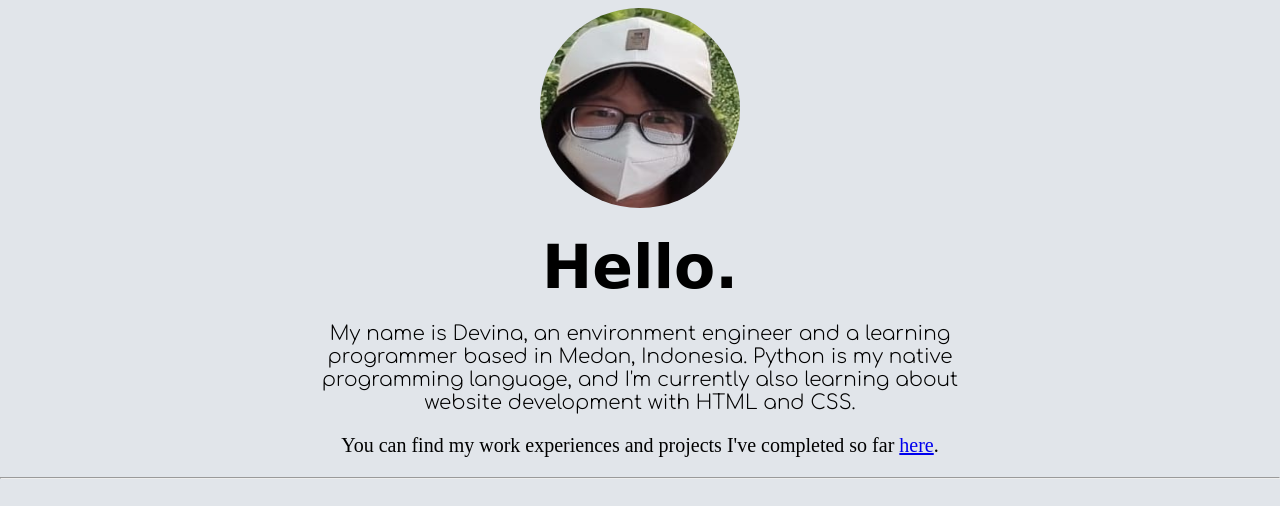
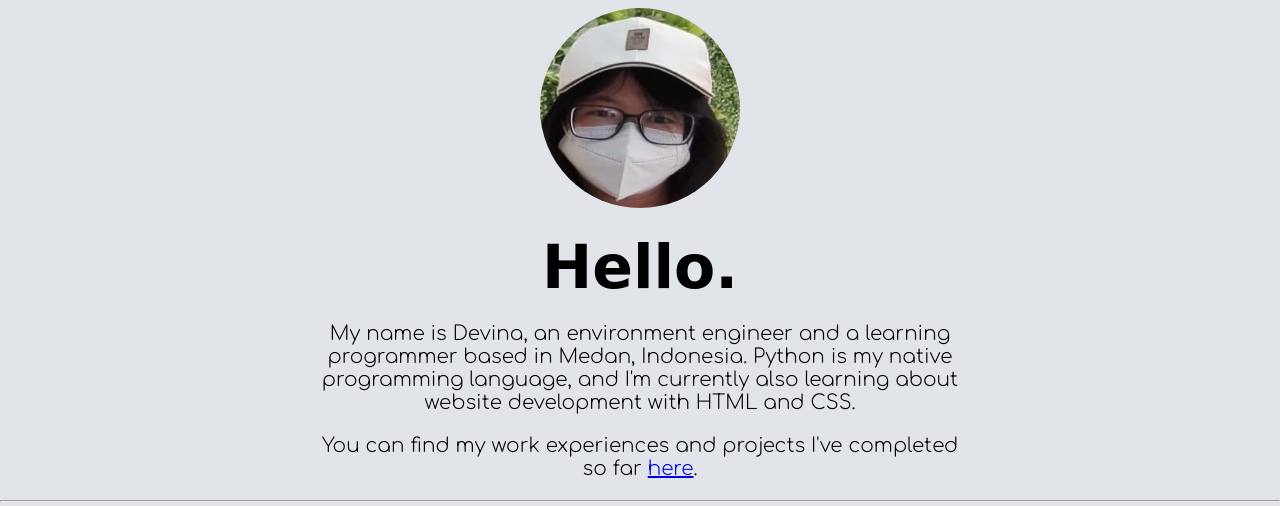
Before and after one commit to devina-lim5/online-cv, a plain HTML site: page index.html in a window 1280 px wide. Shown: the part 294-800 px from the top of the page. Drawn offline with Linux system fonts and the light colour scheme; a web font is replaced by a local one.

Commit message:
Update index.html

```diff
--- a/index.html
+++ b/index.html
@@ -23,7 +23,7 @@
       <h2 class="hello">Hello.</h2>
       <p class="intro-middle">My name is Devina, an environment engineer and a learning programmer based in Medan, Indonesia.
         Python is my native programming language, and I'm currently also learning about website development with HTML and CSS.</p>
-      <p class="experiences-link">You can find my work experiences and projects I've completed so far <a href="experiences.html">here</a>.</p>
+      <p class="intro-middle">You can find my work experiences and projects I've completed so far <a href="experiences.html">here</a>.</p>
 
     </div>
 
```
